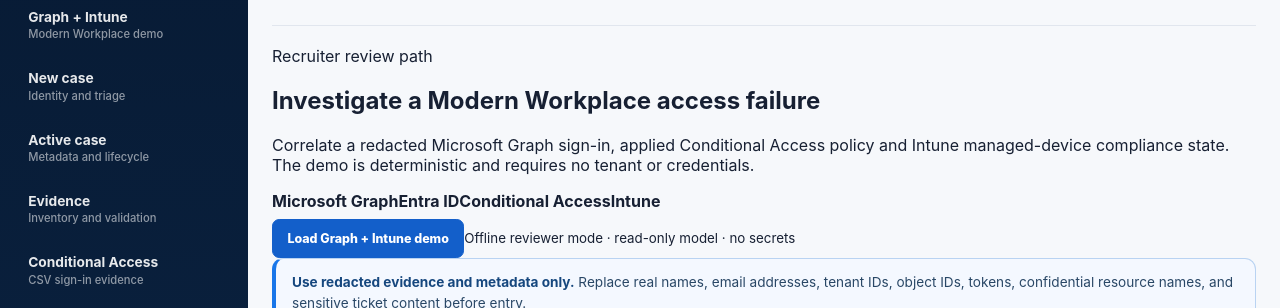
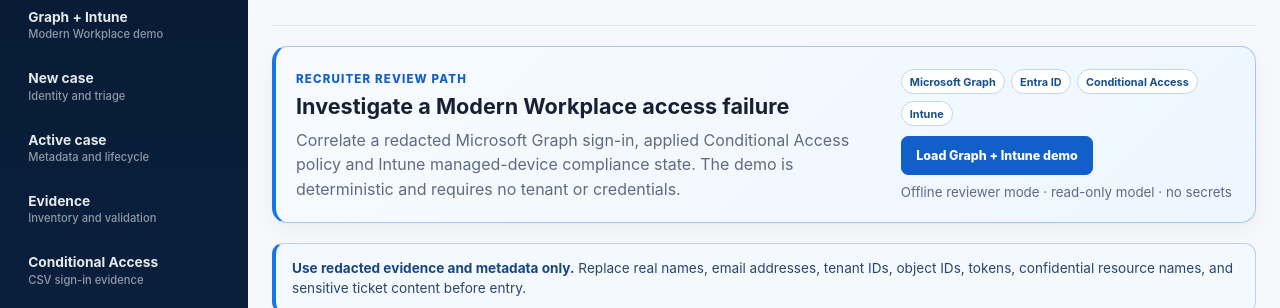
Before and after one commit to RafaelAlbaWebify/trace-iam-evidence, a React (Vite) app in the folder frontend/: page / in a window 1280 px wide. Shown: the part 158-466 px from the top of the page. Built offline with nearby package versions, Linux system fonts and the light colour scheme; no server answers.

Commit message:
Style Modern Workplace Graph command panel

```diff
--- a/frontend/src/App.css
+++ b/frontend/src/App.css
@@ -471,3 +471,26 @@
   .case-workspace, .case-control, .workflow-card, .result-panel, .history-panel { padding: var(--trace-space-4); }
   .result-summary, .check-grid { grid-template-columns: 1fr; }
 }
+
+.graph-command {
+  display: grid;
+  grid-template-columns: minmax(0, 1.4fr) minmax(20rem, .8fr);
+  gap: var(--trace-space-5);
+  align-items: center;
+  margin-bottom: var(--trace-space-5);
+  padding: var(--trace-space-5);
+  border: 1px solid #a9c9ed;
+  border-left: 4px solid var(--trace-blue-600);
+  border-radius: var(--trace-radius-lg);
+  background: linear-gradient(135deg, #f7fbff, #eef6ff);
+  box-shadow: var(--trace-shadow-panel);
+}
+.graph-command span { color: var(--trace-blue-700); font-size: .72rem; font-weight: 800; letter-spacing: .1em; text-transform: uppercase; }
+.graph-command h2 { margin: .35rem 0 .55rem; color: var(--trace-slate-950); font-size: 1.35rem; }
+.graph-command p { margin: 0; color: var(--trace-slate-600); line-height: 1.55; }
+.graph-command-actions { display: grid; justify-items: start; gap: .6rem; }
+.graph-command-actions button { margin: 0; }
+.graph-command-actions small { color: var(--trace-slate-600); }
+.graph-source-chips { display: flex; flex-wrap: wrap; gap: .4rem; }
+.graph-source-chips b { padding: .3rem .5rem; border: 1px solid #bfd7f1; border-radius: 999px; background: #fff; color: #174f8e; font-size: .68rem; }
+@media (max-width: 860px) { .graph-command { grid-template-columns: 1fr; } }
```
